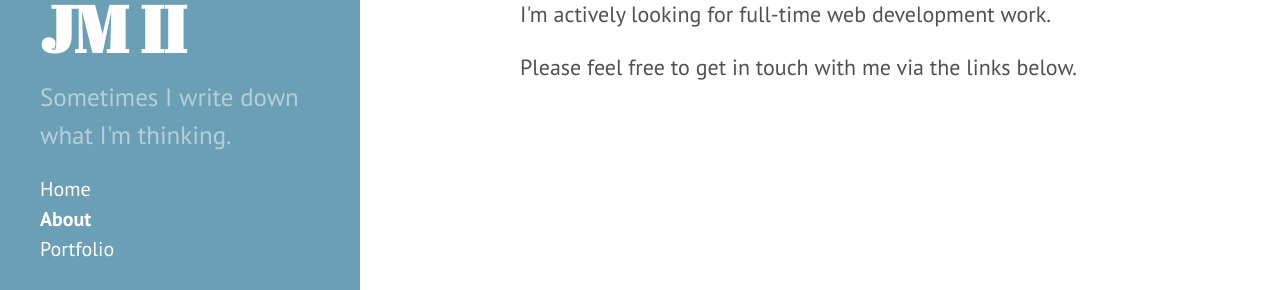
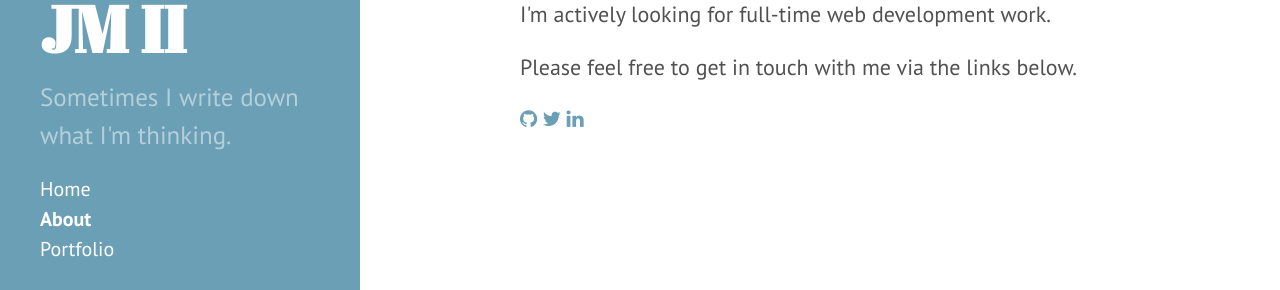
Before and after one commit to ver2point0/ver2point0.github.io, a Jekyll site: the page built from about.html, in a window 1280 px wide and 1260 px high. Shown: the part 906-1196 px from the top of the window. Built offline with Jekyll 4.4.1, drawn with Linux system fonts in a browser that asks for light colours.

Commit message:
add social icons to about page

```diff
--- a/_includes/head.html
+++ b/_includes/head.html
@@ -18,6 +18,7 @@
   <link rel="stylesheet" href="/public/css/syntax.css">
   <link rel="stylesheet" href="/public/css/hyde.css">
   <link rel="stylesheet" href="http://fonts.googleapis.com/css?family=PT+Sans:400,400italic,700|Abril+Fatface">
+  <link href="https://maxcdn.bootstrapcdn.com/font-awesome/4.7.0/css/font-awesome.min.css" rel="stylesheet" integrity="sha384-wvfXpqpZZVQGK6TAh5PVlGOfQNHSoD2xbE+QkPxCAFlNEevoEH3Sl0sibVcOQVnN" crossorigin="anonymous">
 
   <!-- Icons -->
   <link rel="apple-touch-icon-precomposed" sizes="144x144" href="/public/brain.png">
--- a/about.html
+++ b/about.html
@@ -16,4 +16,8 @@ permalink: /about/
 		<p>I'm actively looking for full-time web development work.</p>
 		<p>Please feel free to get in touch with me via the links below.</p>
 	</div>
+
+	<a href="https://github.com/ver2point0"><i class="fa fa-github" aria-hidden="true"></i></a>
+	<a href="https://twitter.com/ver2point0"><i class="fa fa-twitter" aria-hidden="true"></i></a>
+	<a href="https://www.linkedin.com/in/ver2point0"><i class="fa fa-linkedin" aria-hidden="true"></i></a>
 </div>
```
